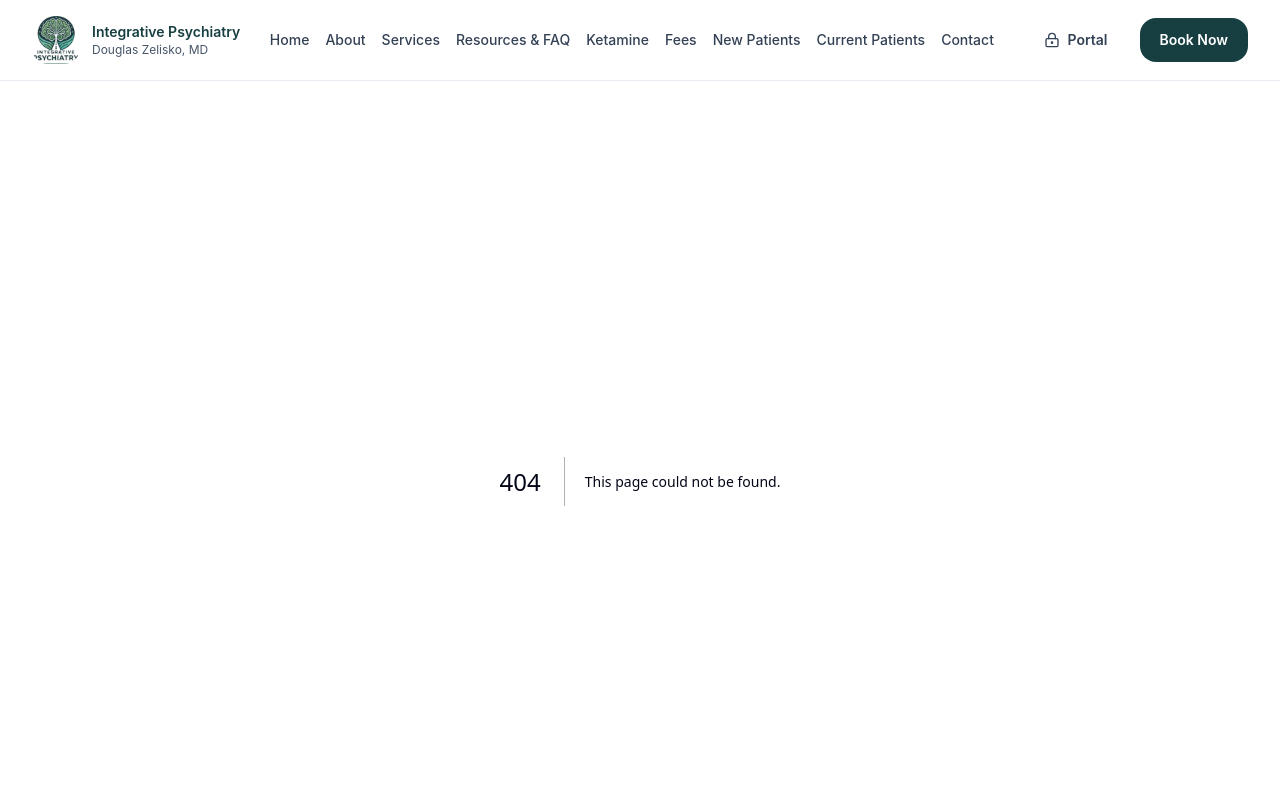
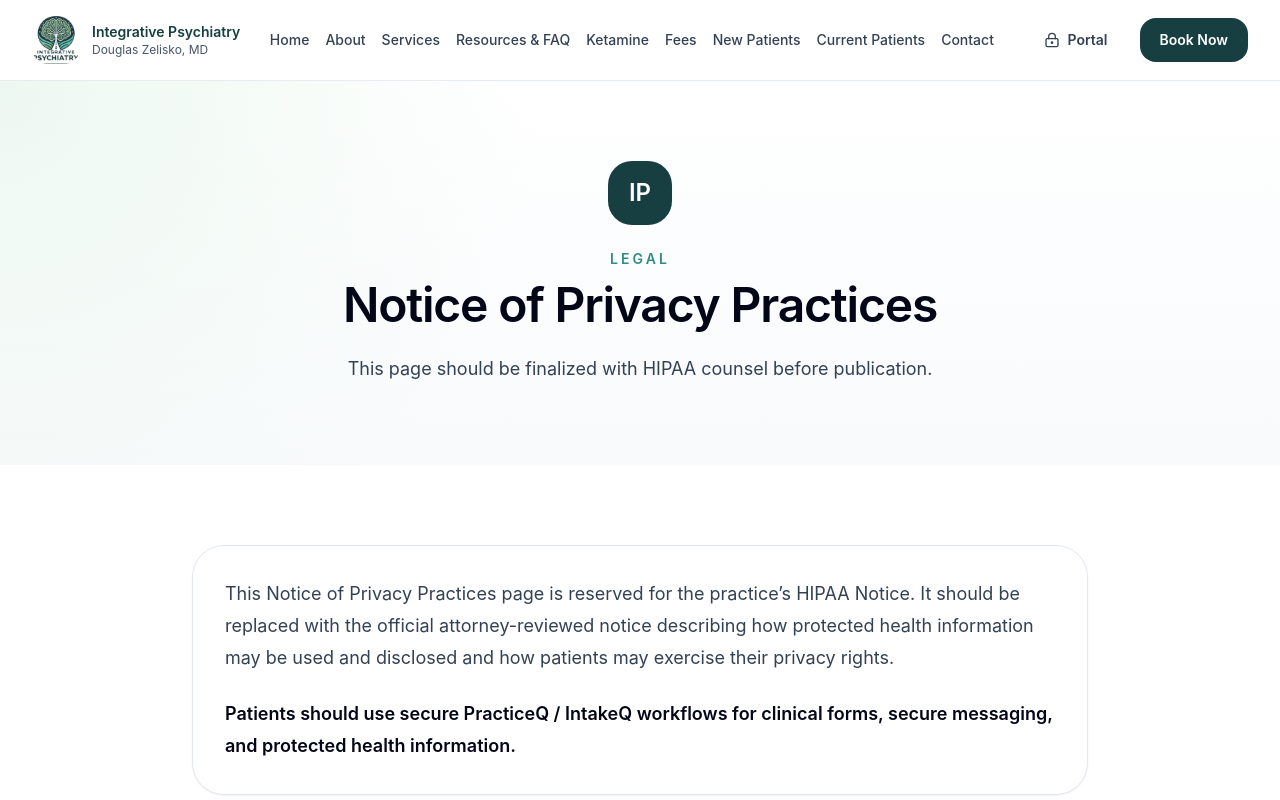
Before and after one commit to am225723/drz, a Next.js app: page /notice-of-privacy-practices in a window 1280 px wide. Before the commit this address had no page. Shown: the top 800 px of the page. Built offline with nearby package versions, Linux system fonts and the light colour scheme.

Commit message:
Add notice of privacy practices placeholder page

```diff
--- /dev/null
+++ b/app/notice-of-privacy-practices/page.jsx
@@ -0,0 +1,7 @@
+import { PageHero, Section } from '../../components/ui';
+
+export const metadata = { title: 'Notice of Privacy Practices | Integrative Psychiatry' };
+
+export default function NoticeOfPrivacyPracticesPage() {
+  return <><PageHero eyebrow="Legal" title="Notice of Privacy Practices" subtitle="This page should be finalized with HIPAA counsel before publication." /><Section><div className="mx-auto max-w-4xl rounded-[2rem] border border-slate-200 bg-white p-8 text-lg leading-8 text-slate-700 shadow-sm"><p>This Notice of Privacy Practices page is reserved for the practice’s HIPAA Notice. It should be replaced with the official attorney-reviewed notice describing how protected health information may be used and disclosed and how patients may exercise their privacy rights.</p><p className="mt-6 font-semibold text-slate-950">Patients should use secure PracticeQ / IntakeQ workflows for clinical forms, secure messaging, and protected health information.</p></div></Section></>;
+}
```
